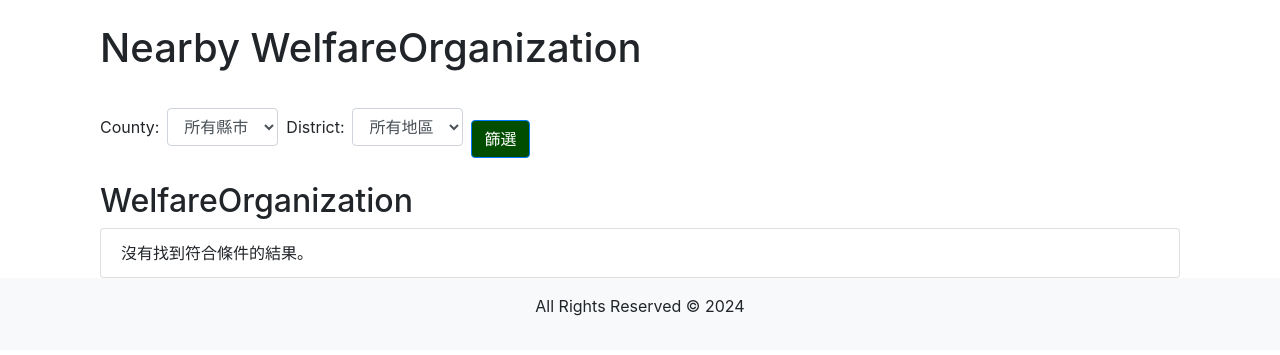
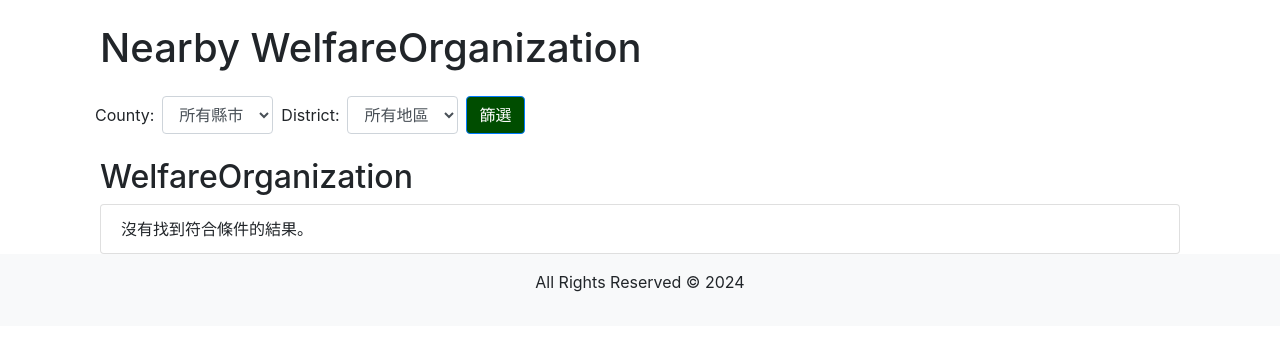
Before and after one commit to TaiwanCodingShrimp/ECO, a Django app: page /home/users/WelfareOrganization/ in a window 1280 px wide. Shown: the part 144-499 px from the top of the page. Run offline with Django 5.2, Linux system fonts and the light colour scheme; data that the repository does not hold is empty; some libraries are stand-ins or nearby versions.

Commit message:
Addus (#50)
* -m

* -m

* -m

* -m

---------

Co-authored-by: ShanWei-Ch <sammy.chang402@gmail.com>
Co-authored-by: Nush <113417764+nush-cc@users.noreply.github.com>

```diff
--- a/src/Frontend/templates/foodbank.html
+++ b/src/Frontend/templates/foodbank.html
@@ -8,6 +8,7 @@
 
     <form id="food-bank-form" method="GET" class="form-inline my-4">
         <input type="hidden" name="type" value="food_bank">
+        <div class="form-row align-items-end">
             <div class="form-group mr-2">
                 <label for="county-food-bank" class="mr-2">County:</label>
                 <select id="county-food-bank" name="county" class="form-control">
@@ -26,7 +27,10 @@
                     {% endfor %}
                 </select>
             </div>
+            <div class="form-group">
                 <button type="submit" class="bg-dark-green btn btn-primary mt-4">篩選</button>
+            </div>
+        </div>
     </form>
 
     <h2>FoodBank</h2>
--- a/src/Frontend/templates/welfare.html
+++ b/src/Frontend/templates/welfare.html
@@ -8,6 +8,7 @@
 
     <form id="organization-form" method="GET" class="form-inline my-4">
         <input type="hidden" name="type" value="organization">
+        <div class="form-row align-items-end">
             <div class="form-group mr-2">
                 <label for="county-organization" class="mr-2">County:</label>
                 <select id="county-organization" name="county" class="form-control">
@@ -26,7 +27,10 @@
                     {% endfor %}
                 </select>
             </div>
-        <button type="submit" class="bg-dark-green btn btn-primary mt-4">篩選</button>
+            <div class="form-group">
+                <button type="submit" class="bg-dark-green btn btn-primary">篩選</button>
+            </div>
+        </div>
     </form>
 
     <h2>WelfareOrganization</h2>
```
Lines whose indentation alone changed are shown as unchanged.
